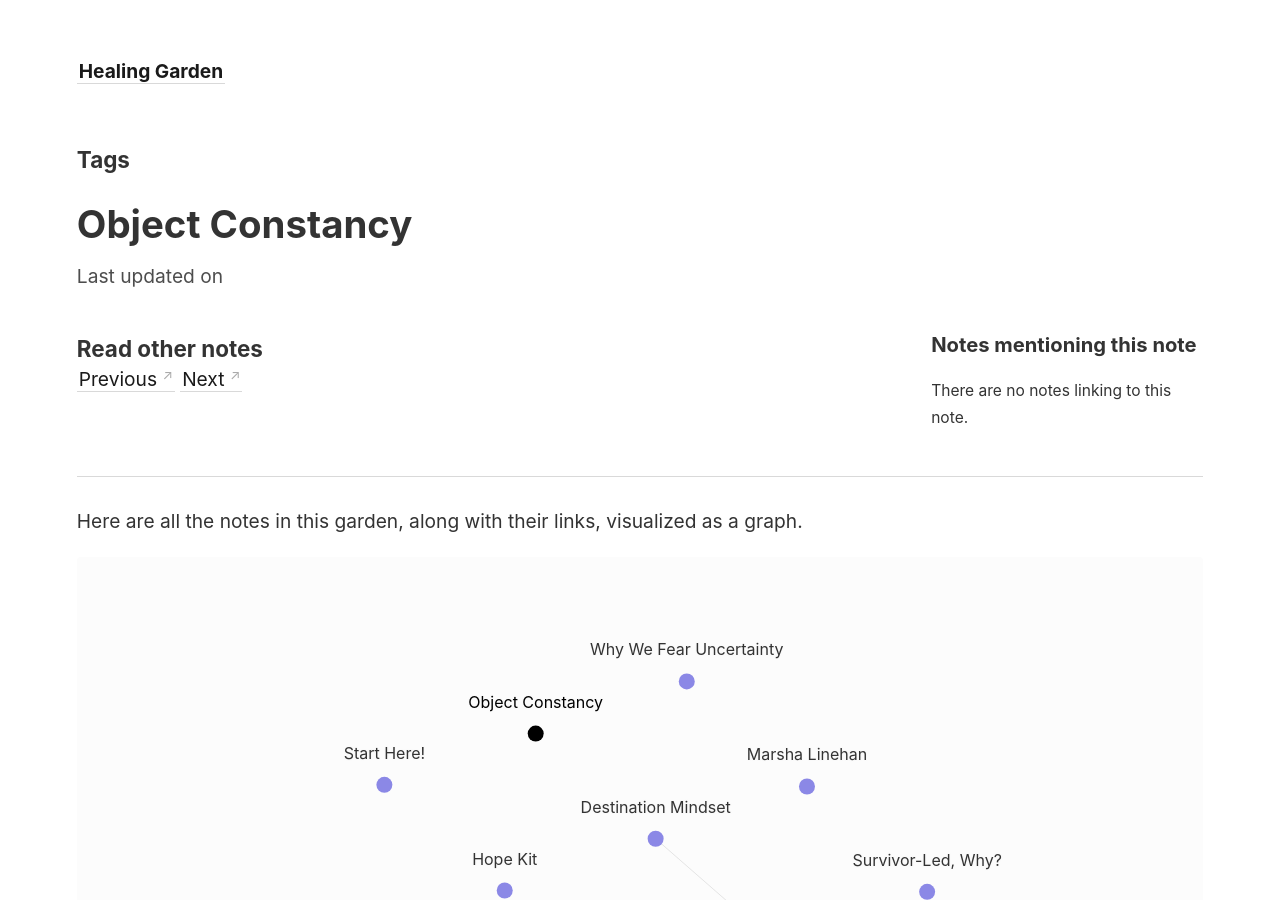
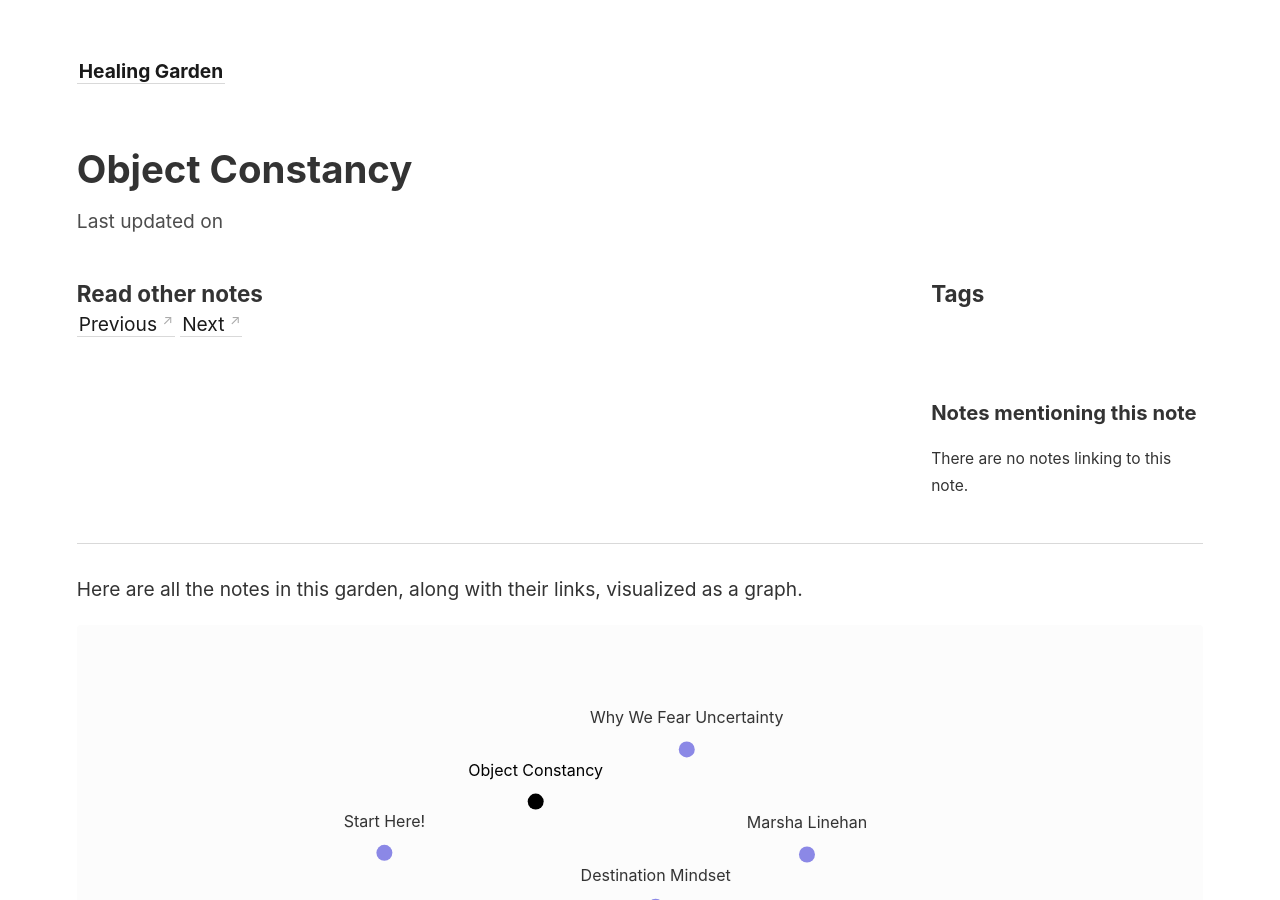
Before and after one commit to corvusdeinanis/couscous, a Jekyll site: the page built from _notes/ObjectConstancy.md, in a window 1280 px wide and 900 px high. Built offline with Jekyll 4.4.1, drawn with Linux system fonts in a browser that asks for light colours.

Commit message:
Update note.html

```diff
--- a/_layouts/note.html
+++ b/_layouts/note.html
@@ -1,7 +1,7 @@
 ---
 layout: default
 ---
-{% include tags.html %}
+
 <article>
   <div>
     <h1>{{ page.title }}</h1>
@@ -16,7 +16,7 @@ layout: default
       {{ content }}
       {% include pagination-post.html %}
     </content>
-
+{% include tags.html %}
     <side style="font-size: 0.9em">
       <h3 style="margin-bottom: 1em">Notes mentioning this note</h3>
       {% if page.backlinks.size > 0 %}
```
